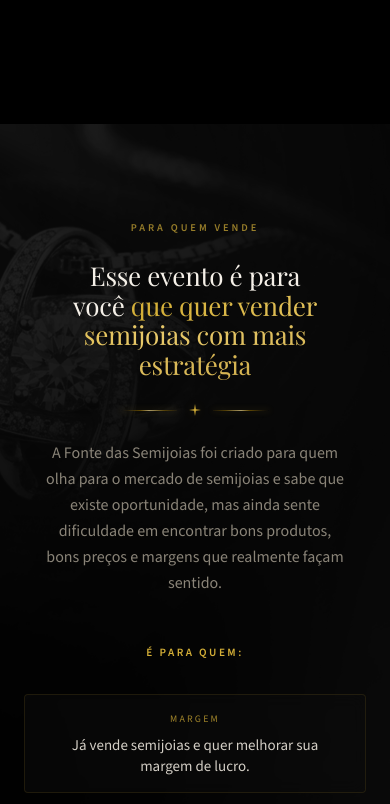
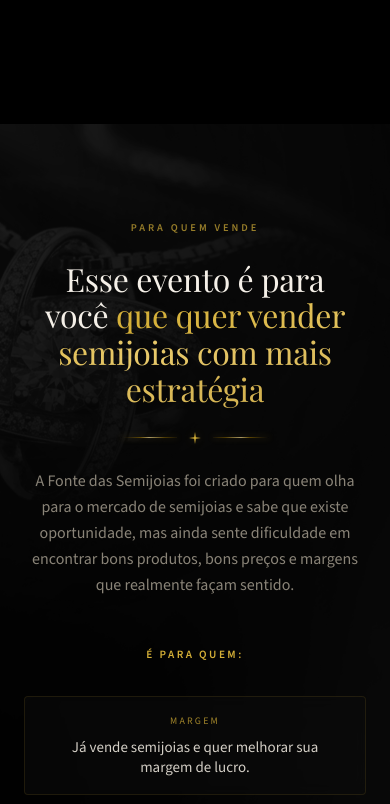
Before and after one commit to joaosilva25/po-fontesemijoias, a React (Vite) app: page / in a window 390 px wide. Shown: the part 720-1524 px from the top of the page. Built offline with nearby package versions, Linux system fonts and the light colour scheme; a web font is replaced by a local one.

Commit message:
fix: minor adjust

```diff
--- a/src/components/ui/SectionBackdrop.tsx
+++ b/src/components/ui/SectionBackdrop.tsx
@@ -6,7 +6,7 @@ export function SectionBackdrop({ grayscale = true }: SectionBackdropProps) {
   return (
     <div className="pointer-events-none absolute inset-0 z-0" aria-hidden="true">
       <div
-        className={`absolute inset-0 bg-[url('/BannerMobile.png')] bg-cover bg-center bg-no-repeat opacity-95 md:bg-[url('/Banner.png')] ${grayscale ? 'grayscale' : ''}`}
+        className={`absolute inset-0 bg-[url('/BannerMobile.png')] bg-cover bg-center bg-no-repeat opacity-85 md:bg-[url('/Banner.png')] ${grayscale ? 'grayscale' : ''}`}
       />
       <div className="absolute inset-0 bg-black/50" />
     </div>
--- a/src/components/ui/SectionHeader.tsx
+++ b/src/components/ui/SectionHeader.tsx
@@ -19,12 +19,12 @@ export function SectionHeader({
   const alignClass = align === 'center' ? 'text-center mx-auto items-center' : 'text-left items-start'
 
   const widthClass =
-    align === 'center' ? 'w-full max-w-[19rem] min-[400px]:max-w-[21rem] sm:max-w-3xl' : 'max-w-3xl'
+    align === 'center' ? 'w-full max-w-[21rem] min-[400px]:max-w-[23rem] sm:max-w-3xl' : 'max-w-3xl'
 
   return (
     <header className={`flex flex-col ${widthClass} ${alignClass}`}>
       {eyebrow && <SectionEyebrow>{eyebrow}</SectionEyebrow>}
-      <h2 className="font-display text-[clamp(1.625rem,4.8vw,2.75rem)] font-normal leading-[1.22] tracking-normal text-balance text-pretty text-ink">
+      <h2 className="font-display text-[clamp(2rem,6.5vw,2.75rem)] font-normal leading-[1.2] tracking-normal text-balance text-pretty text-ink">
         <span>{title}</span>
         {titleHighlight && (
           <>
--- a/src/sections/FinalCtaSection.tsx
+++ b/src/sections/FinalCtaSection.tsx
@@ -9,7 +9,7 @@ export function FinalCtaSection() {
       <Container className="flex flex-col items-center text-center">
         <SectionEyebrow>{FINAL_CTA.eyebrow}</SectionEyebrow>
 
-        <h2 className="max-w-[19rem] font-display text-[clamp(1.75rem,4.8vw,3.25rem)] font-normal leading-[1.22] text-balance text-pretty text-ink min-[400px]:max-w-[21rem] sm:max-w-2xl">
+        <h2 className="max-w-[21rem] font-display text-[clamp(2rem,6.5vw,3.25rem)] font-normal leading-[1.2] text-balance text-pretty text-ink min-[400px]:max-w-[23rem] sm:max-w-2xl">
           {FINAL_CTA.title}
         </h2>
 
```
